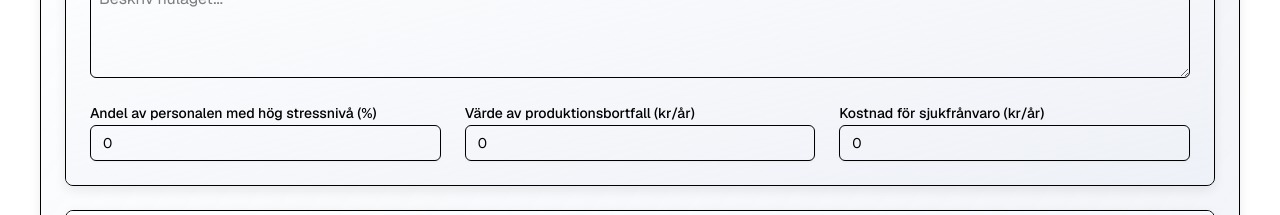
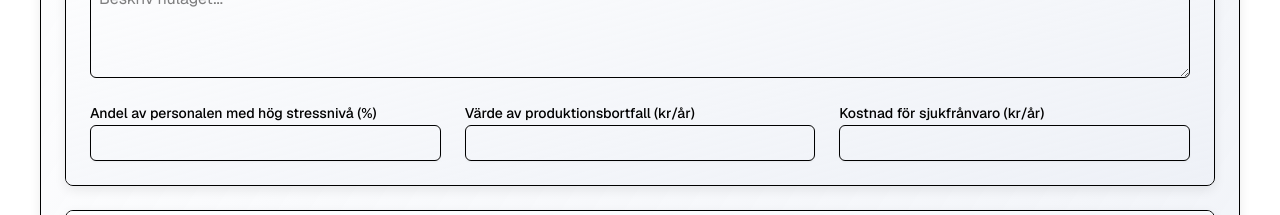
Before and after one commit to Erik-Sention/return, a Next.js app: page /roi in a window 1280 px wide. Shown: the part 980-1195 px from the top of the page. Built offline with nearby package versions, Linux system fonts and the light colour scheme; no server answers; the database is empty; sample sign-in values are in the browser's storage.

Commit message:
nu med placeholders och decimlaer =)

```diff
--- a/src/components/forms/FormA.tsx
+++ b/src/components/forms/FormA.tsx
@@ -10,9 +10,9 @@ interface FormAData {
   contactPerson: string;
   businessDefinition: string;
   currentSituation: string;
-  stressLevel: number;
-  productionLoss: number;
-  sickLeaveCost: number;
+  stressLevel: number | undefined;
+  productionLoss: number | undefined;
+  sickLeaveCost: number | undefined;
   causeAnalysis: string;
   goals: string;
   interventions: string[];
@@ -61,9 +61,9 @@ const FormA = forwardRef<FormARef, FormAProps>(function FormA(props, ref) {
     contactPerson: '',
     businessDefinition: '',
     currentSituation: '',
-    stressLevel: 0,
-    productionLoss: 0,
-    sickLeaveCost: 0,
+    stressLevel: undefined,
+    productionLoss: undefined,
+    sickLeaveCost: undefined,
     causeAnalysis: '',
     goals: '',
     interventions: [''],
@@ -158,7 +158,17 @@ const FormA = forwardRef<FormARef, FormAProps>(function FormA(props, ref) {
   };
 
   const handleChange = (field: keyof FormAData, value: string | number | string[]) => {
-    setFormData(prev => ({ ...prev, [field]: value }));
+    if (typeof formData[field] === 'number' && typeof value === 'string') {
+      if (value === '') {
+        setFormData(prev => ({ ...prev, [field]: undefined }));
+      } else {
+        const normalizedValue = value.replace(',', '.');
+        const numValue = parseFloat(normalizedValue);
+        setFormData(prev => ({ ...prev, [field]: isNaN(numValue) ? undefined : numValue }));
+      }
+    } else {
+      setFormData(prev => ({ ...prev, [field]: value }));
+    }
   };
 
   return (
--- a/src/components/forms/FormC.tsx
+++ b/src/components/forms/FormC.tsx
@@ -9,18 +9,18 @@ interface FormCData {
   organizationName: string;
   contactPerson: string;
   timePeriod: string;
-  totalPersonnelCosts?: number;
-  companyProfit?: number;
+  totalPersonnelCosts?: number | undefined;
+  companyProfit?: number | undefined;
   totalWorkValue: number;
-  percentHighStress?: number;
-  productionLossHighStress?: number;
+  percentHighStress?: number | undefined;
+  productionLossHighStress?: number | undefined;
   totalProductionLoss: number;
   valueProductionLoss: number;
-  costShortSickLeave?: number;
-  percentShortSickLeaveMentalHealth?: number;
+  costShortSickLeave?: number | undefined;
+  percentShortSickLeaveMentalHealth?: number | undefined;
   costShortSickLeaveMentalHealth: number;
-  costLongSickLeave?: number;
-  percentLongSickLeaveMentalHealth?: number;
+  costLongSickLeave?: number | undefined;
+  percentLongSickLeaveMentalHealth?: number | undefined;
   costLongSickLeaveMentalHealth: number;
   totalCostSickLeaveMentalHealth: number;
   totalCostMentalHealth: number;
@@ -160,16 +160,16 @@ const FormC = forwardRef<FormCRef, FormCProps>(function FormC(props, ref) {
 
   // Beräkna automatiska värden när relevanta fält ändras
   useEffect(() => {
-    const totalWorkValue = (formData.totalPersonnelCosts ?? 0) + (formData.companyProfit ?? 0);
+    const totalWorkValue = (formData.totalPersonnelCosts || 0) + (formData.companyProfit || 0);
 
     // C9 = C7 × C8 (percentage of staff with high stress × production loss at high stress)
-    const totalProductionLoss = ((formData.percentHighStress ?? 0) * (formData.productionLossHighStress ?? 0)) / 100;
+    const totalProductionLoss = ((formData.percentHighStress || 0) * (formData.productionLossHighStress || 0)) / 100;
 
     // C10 = C6 × C9 ÷ 100
     const valueProductionLoss = (totalWorkValue * totalProductionLoss) / 100;
 
-    const costShortSickLeaveMentalHealth = ((formData.costShortSickLeave ?? 0) * (formData.percentShortSickLeaveMentalHealth ?? 0)) / 100;
-    const costLongSickLeaveMentalHealth = ((formData.costLongSickLeave ?? 0) * (formData.percentLongSickLeaveMentalHealth ?? 0)) / 100;
+    const costShortSickLeaveMentalHealth = ((formData.costShortSickLeave || 0) * (formData.percentShortSickLeaveMentalHealth || 0)) / 100;
+    const costLongSickLeaveMentalHealth = ((formData.costLongSickLeave || 0) * (formData.percentLongSickLeaveMentalHealth || 0)) / 100;
 
     const totalCostSickLeaveMentalHealth = costShortSickLeaveMentalHealth + costLongSickLeaveMentalHealth;
     const totalCostMentalHealth = valueProductionLoss + totalCostSickLeaveMentalHealth;
@@ -261,8 +261,13 @@ const FormC = forwardRef<FormCRef, FormCProps>(function FormC(props, ref) {
     if (typeof formData[field] === 'number' && typeof value === 'string') {
       // Konvertera kommatecken till decimalpunkt
       const normalizedValue = value.replace(',', '.');
-      const numValue = parseFloat(normalizedValue);
-      setFormData(prev => ({ ...prev, [field]: isNaN(numValue) ? 0 : numValue }));
+      // Om värdet är tomt, sätt till undefined
+      if (normalizedValue === '') {
+        setFormData(prev => ({ ...prev, [field]: undefined }));
+      } else {
+        const numValue = parseFloat(normalizedValue);
+        setFormData(prev => ({ ...prev, [field]: isNaN(numValue) ? undefined : numValue }));
+      }
     } else {
       setFormData(prev => ({ ...prev, [field]: value }));
     }
--- a/src/components/forms/FormD.tsx
+++ b/src/components/forms/FormD.tsx
@@ -9,16 +9,16 @@ import { formatCurrency } from '@/lib/utils/format';
 interface FormDData {
   organizationName: string;
   contactPerson: string;
-  averageMonthlySalary: number;
-  socialFeesPercentage: number;
+  averageMonthlySalary: number | undefined;
+  socialFeesPercentage: number | undefined;
   averageSocialFeesPerMonth: number;
-  numberOfEmployees: number;
-  numberOfMonths: number;
+  numberOfEmployees: number | undefined;
+  numberOfMonths: number | undefined;
   totalSalaryCosts: number;
-  personnelOverheadPercentage: number;
+  personnelOverheadPercentage: number | undefined;
   totalPersonnelOverhead: number;
   totalPersonnelCosts: number;
-  scheduledWorkHoursPerYear: number;
+  scheduledWorkHoursPerYear: number | undefined;
   personnelCostPerHour: number;
 }
 
@@ -83,16 +83,16 @@ const FormD = forwardRef<FormDRef, FormDProps>(function FormD(props, ref) {
   const [formData, setFormData] = useState<FormDData>({
     organizationName: '',
     contactPerson: '',
-    averageMonthlySalary: 0,
-    socialFeesPercentage: 0,
+    averageMonthlySalary: undefined,
+    socialFeesPercentage: undefined,
     averageSocialFeesPerMonth: 0,
-    numberOfEmployees: 0,
-    numberOfMonths: 12,
+    numberOfEmployees: undefined,
+    numberOfMonths: undefined,
     totalSalaryCosts: 0,
-    personnelOverheadPercentage: 0,
+    personnelOverheadPercentage: undefined,
     totalPersonnelOverhead: 0,
     totalPersonnelCosts: 0,
-    scheduledWorkHoursPerYear: 0,
+    scheduledWorkHoursPerYear: undefined,
     personnelCostPerHour: 0
   });
 
@@ -127,22 +127,23 @@ const FormD = forwardRef<FormDRef, FormDProps>(function FormD(props, ref) {
   // Beräkna automatiska värden när relevanta fält ändras
   useEffect(() => {
     // D3: Genomsnittliga sociala avgifter per månad
-    const averageSocialFeesPerMonth = formData.averageMonthlySalary * (formData.socialFeesPercentage / 100);
+    const averageSocialFeesPerMonth =
+      (formData.averageMonthlySalary || 0) * ((formData.socialFeesPercentage || 0) / 100);
 
     // D6: Totala lönekostnader
-    const totalSalaryCosts = (formData.averageMonthlySalary + averageSocialFeesPerMonth) *
-                            formData.numberOfEmployees *
-                            formData.numberOfMonths;
+    const totalSalaryCosts = ((formData.averageMonthlySalary || 0) + averageSocialFeesPerMonth) *
+                            (formData.numberOfEmployees || 0) *
+                            (formData.numberOfMonths || 12);
 
     // D8: Totala personalkringkostnader
-    const totalPersonnelOverhead = totalSalaryCosts * (formData.personnelOverheadPercentage / 100);
+    const totalPersonnelOverhead = totalSalaryCosts * ((formData.personnelOverheadPercentage || 0) / 100);
 
     // D9: Totala personalkostnader
     const totalPersonnelCosts = totalSalaryCosts + totalPersonnelOverhead;
 
     // D11: Personalkostnad per arbetad timme
-    const personnelCostPerHour = formData.scheduledWorkHoursPerYear > 0 && formData.numberOfEmployees > 0
-      ? totalPersonnelCosts / formData.numberOfEmployees / formData.scheduledWorkHoursPerYear
+    const personnelCostPerHour = (formData.scheduledWorkHoursPerYear || 0) > 0 && (formData.numberOfEmployees || 0) > 0
+      ? totalPersonnelCosts / (formData.numberOfEmployees || 1) / (formData.scheduledWorkHoursPerYear || 1)
       : 0;
 
     setFormData(prev => ({
@@ -223,8 +224,13 @@ const FormD = forwardRef<FormDRef, FormDProps>(function FormD(props, ref) {
     if (typeof formData[field] === 'number' && typeof value === 'string') {
       // Konvertera kommatecken till decimalpunkt
       const normalizedValue = value.replace(',', '.');
-      const numValue = parseFloat(normalizedValue) || 0;
-      setFormData(prev => ({ ...prev, [field]: numValue }));
+      // Om värdet är tomt, sätt till undefined
+      if (normalizedValue === '') {
+        setFormData(prev => ({ ...prev, [field]: undefined }));
+      } else {
+        const numValue = parseFloat(normalizedValue);
+        setFormData(prev => ({ ...prev, [field]: isNaN(numValue) ? undefined : numValue }));
+      }
     } else {
       setFormData(prev => ({ ...prev, [field]: value }));
     }
--- a/src/components/forms/FormE.tsx
+++ b/src/components/forms/FormE.tsx
@@ -9,12 +9,12 @@ import { formatCurrency } from '@/lib/utils/format';
 interface FormEData {
   organizationName: string;
   contactPerson: string;
-  averageMonthlySalary: number;
-  sickLeaveCostPercentage: number;
+  averageMonthlySalary: number | undefined;
+  sickLeaveCostPercentage: number | undefined;
   sickLeaveCostPerDay: number;
-  numberOfEmployees: number;
-  scheduledWorkDaysPerYear: number;
-  shortSickLeavePercentage: number;
+  numberOfEmployees: number | undefined;
+  scheduledWorkDaysPerYear: number | undefined;
+  shortSickLeavePercentage: number | undefined;
   totalSickDays: number;
   totalSickLeaveCosts: number;
 }
@@ -80,12 +80,12 @@ const FormE = forwardRef<FormERef, FormEProps>(function FormE(props, ref) {
   const [formData, setFormData] = useState<FormEData>({
     organizationName: '',
     contactPerson: '',
-    averageMonthlySalary: 0,
-    sickLeaveCostPercentage: 0,
+    averageMonthlySalary: undefined,
+    sickLeaveCostPercentage: undefined,
     sickLeaveCostPerDay: 0,
-    numberOfEmployees: 0,
-    scheduledWorkDaysPerYear: 220,
-    shortSickLeavePercentage: 0,
+    numberOfEmployees: undefined,
+    scheduledWorkDaysPerYear: undefined,
+    shortSickLeavePercentage: undefined,
     totalSickDays: 0,
     totalSickLeaveCosts: 0
   });
@@ -125,7 +125,7 @@ const FormE = forwardRef<FormERef, FormEProps>(function FormE(props, ref) {
 
     // E7: Antal sjukdagar totalt
     const totalSickDays = (formData.numberOfEmployees || 0) *
-                         (formData.scheduledWorkDaysPerYear || 0) *
+                         (formData.scheduledWorkDaysPerYear || 220) *
                          ((formData.shortSickLeavePercentage || 0) / 100);
 
     // E8: Totala kostnader för kort sjukfrånvaro
@@ -206,8 +206,13 @@ const FormE = forwardRef<FormERef, FormEProps>(function FormE(props, ref) {
     if (typeof formData[field] === 'number' && typeof value === 'string') {
       // Konvertera kommatecken till decimalpunkt
       const normalizedValue = value.replace(',', '.');
-      const numValue = parseFloat(normalizedValue) || 0;
-      setFormData(prev => ({ ...prev, [field]: numValue }));
+      // Om värdet är tomt, sätt till undefined
+      if (normalizedValue === '') {
+        setFormData(prev => ({ ...prev, [field]: undefined }));
+      } else {
+        const numValue = parseFloat(normalizedValue);
+        setFormData(prev => ({ ...prev, [field]: isNaN(numValue) ? undefined : numValue }));
+      }
     } else {
       setFormData(prev => ({ ...prev, [field]: value }));
     }
```
